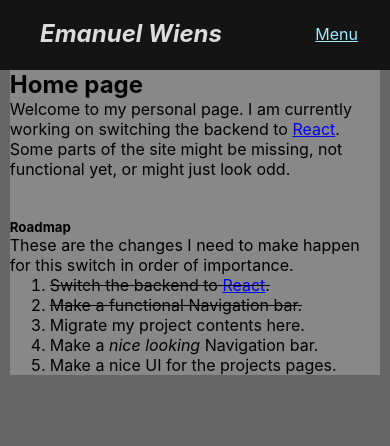
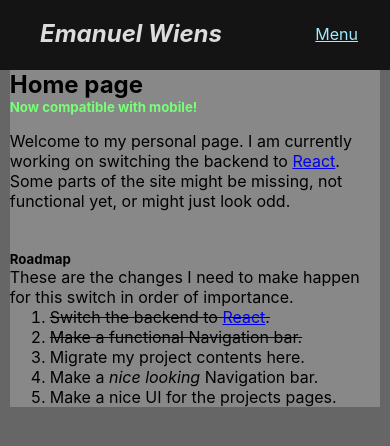
Before and after one commit to EmanWiens/emanwiens.github.io, a React (Create React App) app: page /#/ in a window 390 px wide. Shown: the top 446 px of the page. Built offline with nearby package versions, Linux system fonts and the light colour scheme.

Commit message:
Nav bar now fully supports mobile

```diff
--- a/src/css/index.css
+++ b/src/css/index.css
@@ -1,9 +1,24 @@
+::-webkit-scrollbar {
+  width: 5px;
+}
+
+::-webkit-scrollbar-track {
+  /* background: black; */
+  box-shadow: inset 0 0 6px rgba(0, 0, 0, 0.3);
+}
+
+::-webkit-scrollbar-thumb {
+  background:  #a0ebfd;
+  /* border: 3px solid blue; */
+}
+
 body {
   font-family: -apple-system, BlinkMacSystemFont, 'Segoe UI', 'Roboto', 'Oxygen', 'Ubuntu', 'Cantarell', 'Fira Sans', 'Droid Sans', 'Helvetica Neue', sans-serif;
   /* -webkit-font-smoothing: antialiased; */
   /* -moz-osx-font-smoothing: grayscale; */
   background-color: #666;
   /* margin: 0; */
+  overflow-y: scroll;
 }
 
 code {
@@ -11,7 +26,6 @@ code {
 }
 
 div.content_body {
-  /* padding-top:3%; */
   height:auto;
   width:70%;
   background-color: #888;
@@ -148,6 +162,15 @@ a.nav_bar.active {
 }
 
 /* Responsive */
+@media (max-height: 450px) {
+  .overview {
+    overflow-y: scroll;
+    height: 100vh;
+    padding-right: 75%;
+  }
+}
+
+
 @media (max-width: 900px) {
   div.content_body {
     /* padding-top:3%; */
--- a/src/pages/Homepage.js
+++ b/src/pages/Homepage.js
@@ -6,7 +6,11 @@ const Homepage = () => {
       <div className='content_body'>
         <h2>Home page</h2>
         <div>
-          <p>Welcome to my personal page. I am currently working on switching the backend to <a href="https://react.dev/">React</a>. Some parts of the site might be missing, not functional yet, or might just look odd.
+          <h5 style={{"color":"#77FF77"}}>
+            Now compatible with mobile!<br /><br />
+          </h5>
+          <p>
+            Welcome to my personal page. I am currently working on switching the backend to <a href="https://react.dev/">React</a>. Some parts of the site might be missing, not functional yet, or might just look odd.
           </p><br /><br />
 
           <h5>Roadmap</h5>
```
